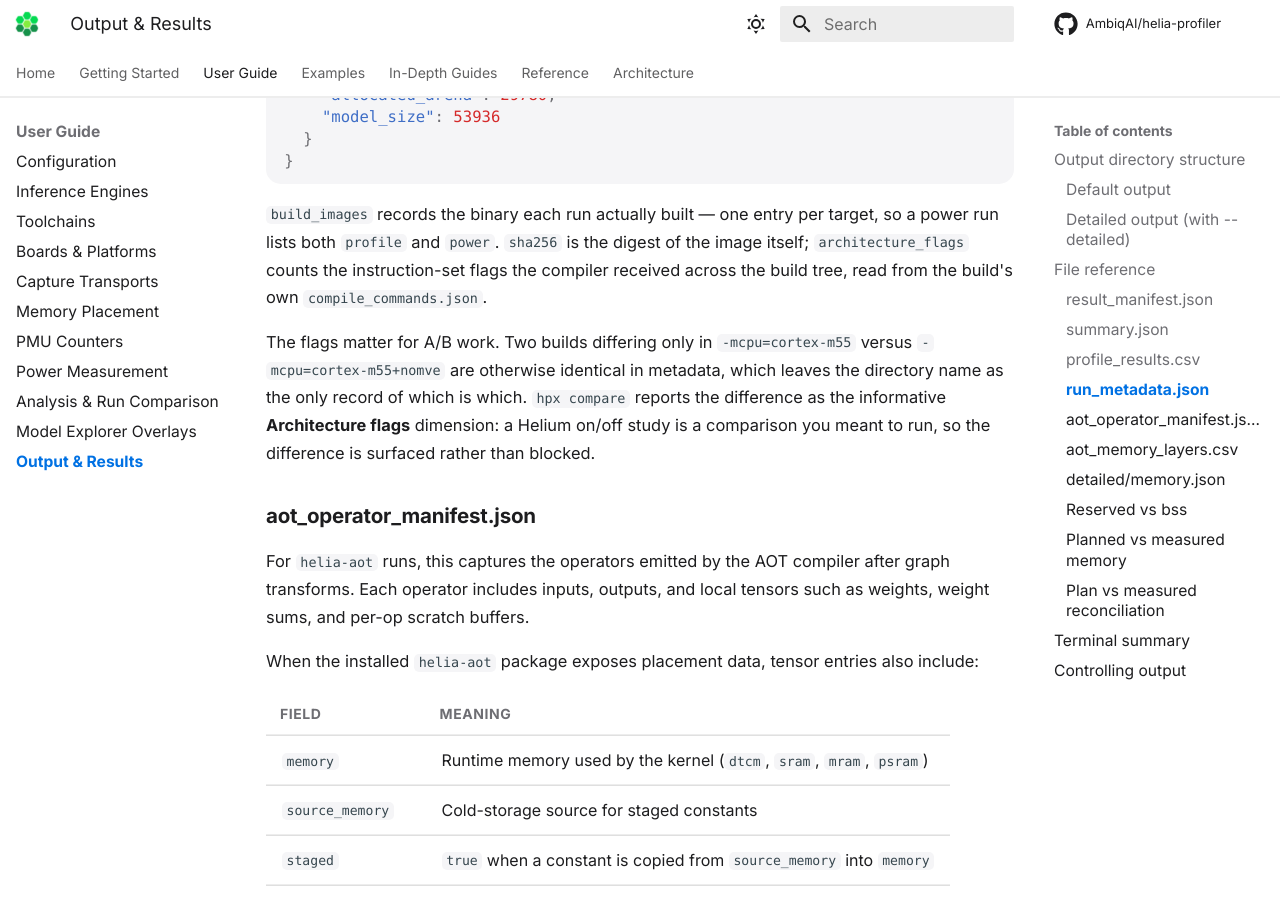
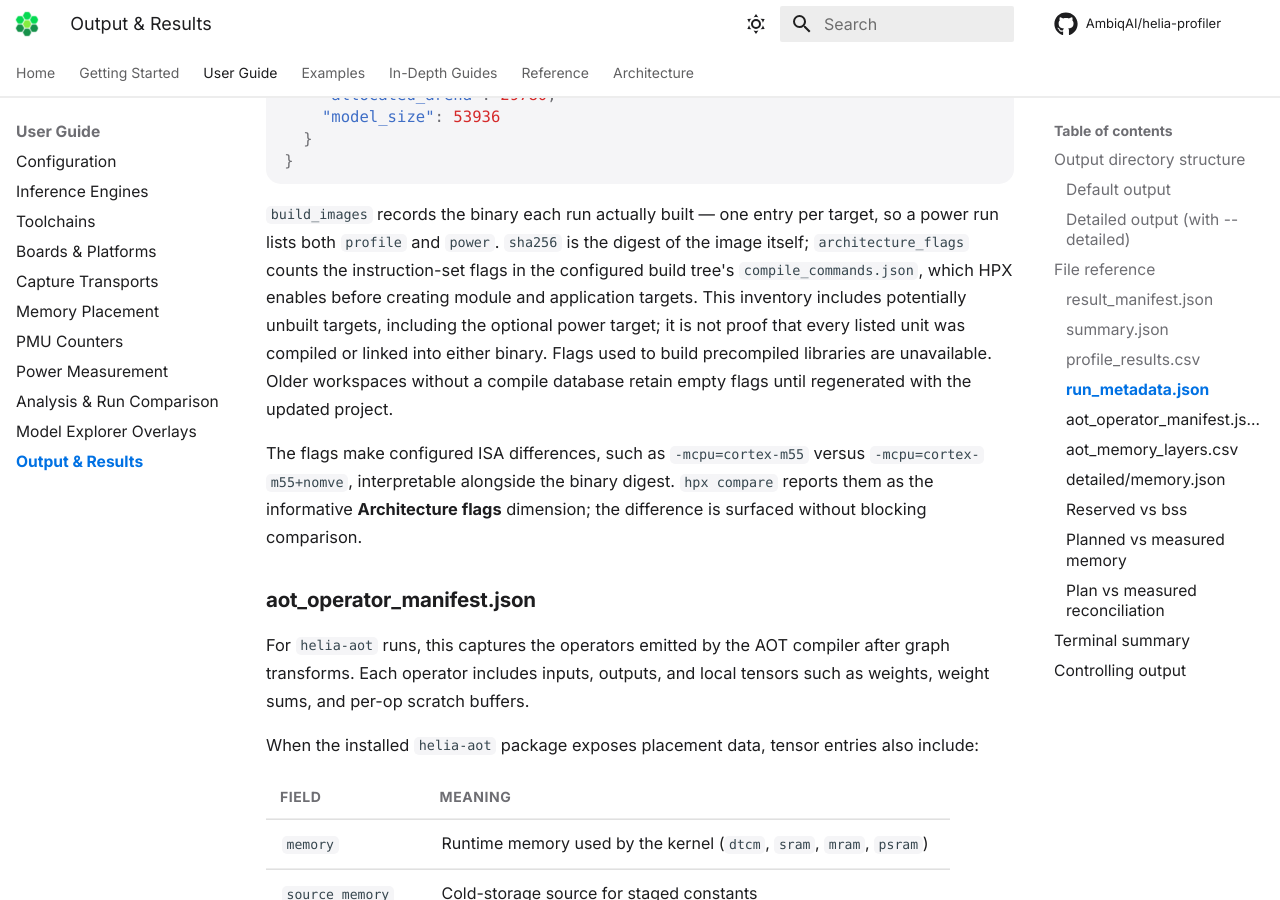
Before and after one commit to AmbiqAI/helia-profiler, an MkDocs documentation site: the page built from docs/guide/output.md, in a window 1280 px wide and 900 px high, scrolled down 5981 px. Built offline with MkDocs 1.6.1 and Material for MkDocs 9.7.7, drawn with Linux system fonts in a browser that asks for light colours; some web fonts are replaced; comment, search, counter and statistics services are not loaded.

Commit message:
fix(provenance): export configured compile commands (#321)
HPX-generated projects now enable CMake's compile-command export before NSX creates module and application targets. This lets the existing build-image reader record architecture options on builds that previously produced no compile database, including heliaRT builds.

The reader and schema are unchanged. Documentation identifies the flags as configured build inventory, including potentially unbuilt targets, rather than proof of compilation or linkage into either binary. Prebuilt-library flags remain unavailable. No Ninja parser or NSX change is introduced.

Validation: 113 focused firmware/provenance tests passed. Independent CMake probes exercised all four engine branches, and an isolated retained heliaRT project built both profile and power binaries with the updated template. Its database and existing reader matched an independent inventory of 569 configured units. An OFF-cache workspace generated the same inventory through ordinary Ninja regeneration. Removing export produced no database; placing it after bootstrap omitted module entries.

Embedded build evidence uses GCC 15.2.1 and retained dependencies; it is structural provenance validation, not a new compatibility-baseline, numerical or performance qualification. Other compiler routes were inspected but not executed. No board capture.

Refs #305.

```diff
--- a/docs/guide/output.md
+++ b/docs/guide/output.md
@@ -235,15 +235,17 @@
 `build_images` records the binary each run actually built — one entry per
 target, so a power run lists both `profile` and `power`. `sha256` is the
 digest of the image itself; `architecture_flags` counts the instruction-set
-flags the compiler received across the build tree, read from the build's own
-`compile_commands.json`.
+flags in the configured build tree's `compile_commands.json`, which HPX enables
+before creating module and application targets. This inventory includes
+potentially unbuilt targets, including the optional power target; it is not proof
+that every listed unit was compiled or linked into either binary. Flags used to
+build precompiled libraries are unavailable. Older workspaces without a compile
+database retain empty flags until regenerated with the updated project.
 
-The flags matter for A/B work. Two builds differing only in
-`-mcpu=cortex-m55` versus `-mcpu=cortex-m55+nomve` are otherwise identical in
-metadata, which leaves the directory name as the only record of which is
-which. `hpx compare` reports the difference as the informative **Architecture
-flags** dimension: a Helium on/off study is a comparison you meant to run, so
-the difference is surfaced rather than blocked.
+The flags make configured ISA differences, such as `-mcpu=cortex-m55` versus
+`-mcpu=cortex-m55+nomve`, interpretable alongside the binary digest. `hpx compare`
+reports them as the informative **Architecture flags** dimension; the difference
+is surfaced without blocking comparison.
 
 ### aot_operator_manifest.json
 
--- a/src/helia_profiler/firmware/templates/CMakeLists.txt.j2
+++ b/src/helia_profiler/firmware/templates/CMakeLists.txt.j2
@@ -15,6 +15,9 @@
 {% for var_name, var_value in cmake_vars.items() %}
 set({{ var_name }} "{{ var_value }}" CACHE STRING "Profiler engine option" FORCE)
 {% endfor %}
+
+# Export configured compile commands for module and application provenance.
+set(CMAKE_EXPORT_COMPILE_COMMANDS ON)
 
 {% if compiler_launcher %}
 # Compiler launcher (e.g. sccache/ccache) — caches object output across builds.
```
Also changed, not shown: 4 other files.
